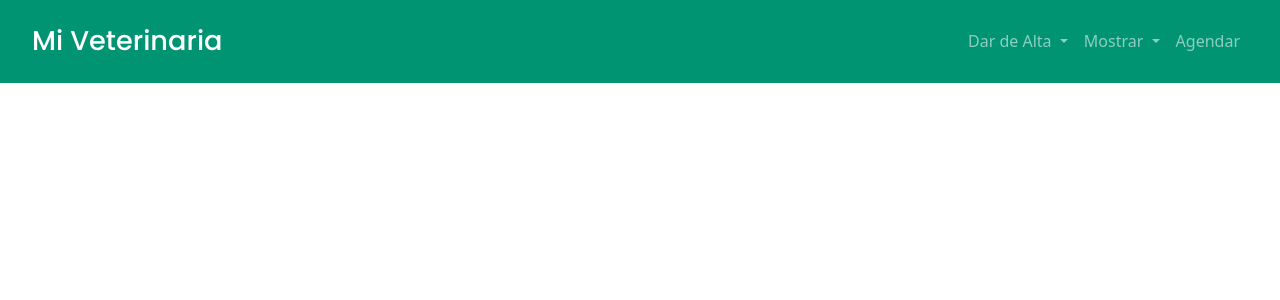
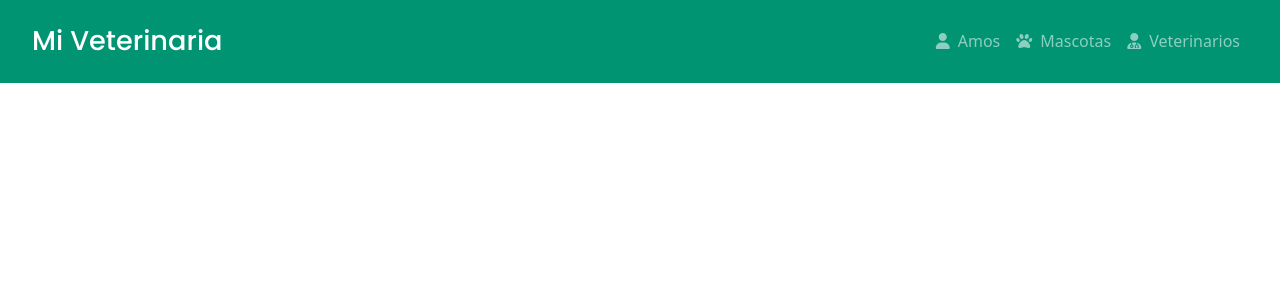
Before and after one commit to angelaviluron/miVeterinaria, a CodeIgniter 4 app: the page made by app/Views/header.php in a window 1280 px wide. Shown: the top 300 px of the page. Run offline with PHP 8.4 and a stand-in for CodeIgniter, Linux system fonts and the light colour scheme; the template is opened without the code that fills it, so the values that code supplies are empty; some libraries are stand-ins or nearby versions.

Commit message:
Add files via upload
Header con nuevo navbar y menu principal

```diff
--- a/app/Views/header.php
+++ b/app/Views/header.php
@@ -7,6 +7,7 @@
 
   <link href="https://cdn.jsdelivr.net/npm/bootstrap@5.3.5/dist/css/bootstrap.min.css" rel="stylesheet" integrity="sha384-SgOJa3DmI69IUzQ2PVdRZhwQ+dy64/BUtbMJw1MZ8t5HZApcHrRKUc4W0kG879m7" crossorigin="anonymous">
   <link href="https://fonts.googleapis.com/css2?family=Poppins:wght@500&display=swap" rel="stylesheet">
+  <link href="https://cdnjs.cloudflare.com/ajax/libs/font-awesome/6.5.0/css/all.min.css" rel="stylesheet">
   <link rel="stylesheet" href="/integrador_veterinaria/estilo.css">
 </head>
 <body>
@@ -14,7 +15,7 @@
 <!-- Encabezado de Mi Veterinaria -->
 <nav class="navbar navbar-expand-lg navbar-dark py-3 fondoVerde">
   <div class="container-fluid">
-    <a class="navbar-brand navbar-brand-personalizada" href="#">
+    <a class="navbar-brand navbar-brand-personalizada" href="<?=base_url('Principal')?>">
       Mi Veterinaria
     </a>
     <button class="navbar-toggler" type="button" data-bs-toggle="collapse" data-bs-target="#navbarVet"
@@ -23,38 +24,18 @@
     </button>
 
     <div class="collapse navbar-collapse" id="navbarVet">
-      <ul class="navbar-nav ms-auto mb-2 mb-lg-0">
+      <ul class="navbar-nav  ms-auto mb-2 mb-lg-0">
 
-        <!-- Dar de Alta con submenu -->
-        <li class="nav-item dropdown">
-          <a class="nav-link dropdown-toggle" href="#" id="altaDropdown" role="button" data-bs-toggle="dropdown" aria-expanded="false">
-            Dar de Alta
-          </a>
-          <ul class="dropdown-menu dropdown-menu-dark dropdown-menu-custom" aria-labelledby="altaDropdown">
-            <li><a class="dropdown-item" href="#">Dar de Alta Mascota</a></li>
-            <li><a class="dropdown-item" href="<?=base_url('cargar_amo')?>">Dar de Alta Amo</a></li>
-            <li><a class="dropdown-item" href="#">Dar de Alta Veterinario</a></li>
-          </ul>
+        <li class="nav-item">
+          <a class="nav-link" href="<?=base_url('mostrar_amo')?>"><i class="fa-solid fa-user me-2"></i></i>Amos</a>
         </li>
 
-        <!-- Mostrar con submenu -->
-        <li class="nav-item dropdown">
-          <a class="nav-link dropdown-toggle" href="#" id="mostrarDropdown" role="button" data-bs-toggle="dropdown" aria-expanded="false">
-            Mostrar
-          </a>
-          <ul class="dropdown-menu dropdown-menu-dark dropdown-menu-custom" aria-labelledby="mostrarDropdown">
-            <li><a class="dropdown-item" href="<?=base_url('mostrar_amo')?>">Mostrar Amos</a></li>
-            <li><a class="dropdown-item" href="#">Mostrar Mascotas</a></li>
-            <li><a class="dropdown-item" href="#">Mostrar Veterinarios</a></li>
-            <li><a class="dropdown-item" href="#">Mostrar Todo</a></li>
-          </ul>
+        <li class="nav-item">
+          <a class="nav-link" href="<?=base_url('VerMascotas')?>"><i class="fa-solid fa-paw me-2"></i></i>Mascotas</a>
         </li>
-
-        <!-- Agendar -->
-        <li class="nav-item">
-          <a class="nav-link" href="#">Agendar</a>
+         <li class="nav-item">
+          <li><a class="nav-link" href="#"><i class="fa-solid fa-user-doctor me-2"></i>Veterinarios</a></li>
         </li>
-
       </ul>
     </div>
   </div>
--- /dev/null
+++ b/app/Views/principal.php
@@ -0,0 +1,6 @@
+<?= $header ?>
+<div class="container d-flex justify-content-center align-items-center flex-column" style="height: 65vh;">
+    <i class="fa fa-paw fa-10x" aria-hidden="true" style="color: #009473;"></i>
+    <h5 class="mt-4" style="color: #009473;" >Mi veterinaria</h5>
+</div>
+<?= $footer ?>
```
